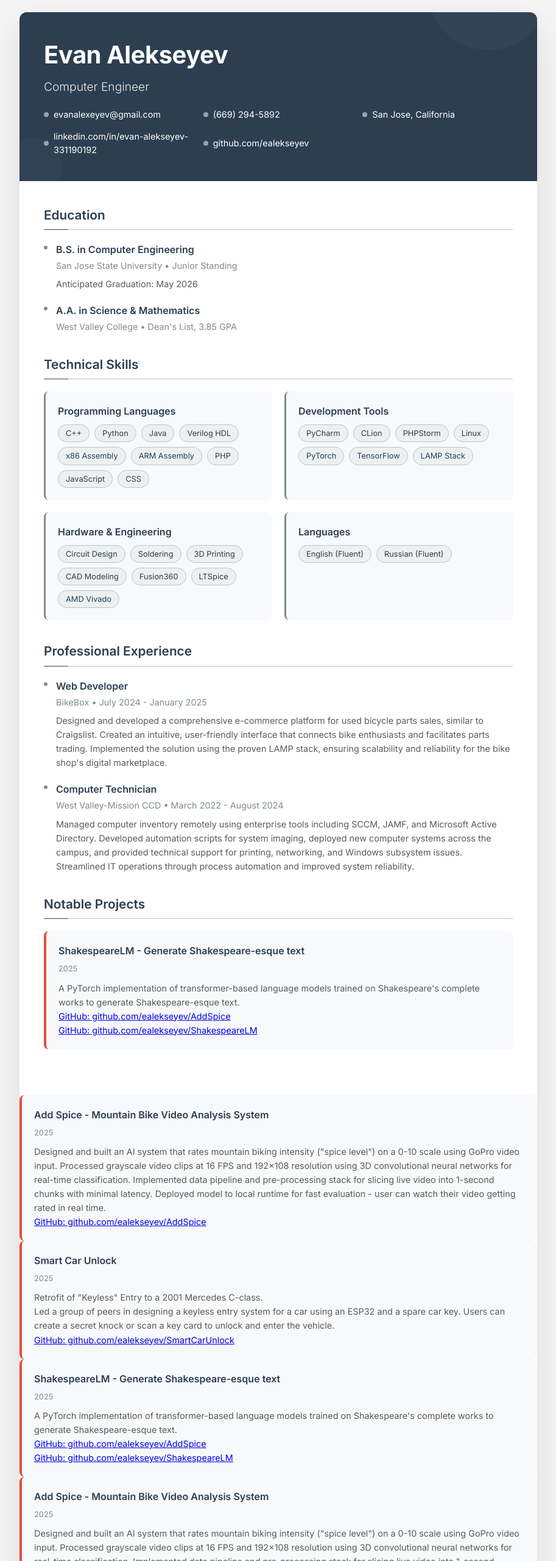
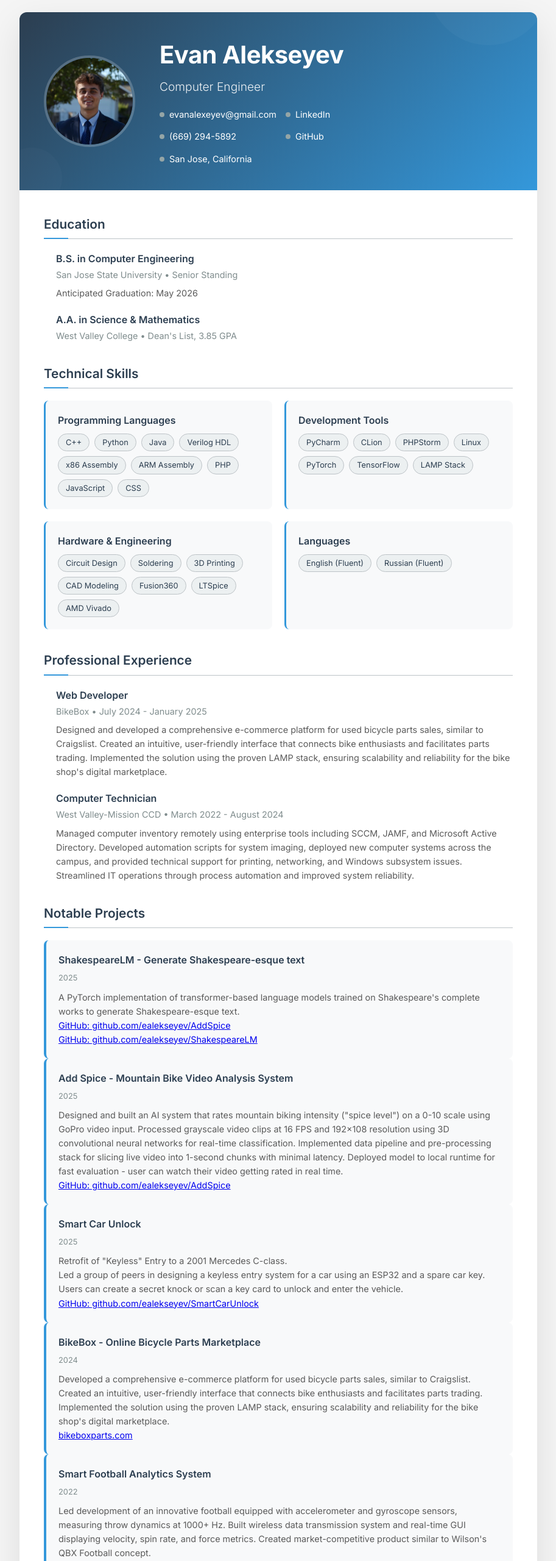
Before and after one commit to ealekseyev/portfolio, a plain HTML site: page index.html in a window 1280 px wide. Shown: the top 2560 px of the page at 61% size, without its empty margins (183-1096 px from the left). Drawn offline with Linux system fonts and the light colour scheme.

Commit message:
fix previous changed

```diff
--- a/index.html
+++ b/index.html
@@ -33,11 +33,28 @@
         }
 
         .header {
-            background: #2c3e50;
+            background: linear-gradient(135deg, #2c3e50 0%, #3498db 100%);
             color: white;
             padding: 40px;
             position: relative;
             overflow: hidden;
+            display: flex;
+            align-items: center;
+            gap: 40px;
+        }
+
+        .profile-photo {
+            width: 150px;
+            height: 150px;
+            border-radius: 50%;
+            border: 4px solid rgba(255, 255, 255, 0.2);
+            object-fit: cover;
+            transition: transform 0.3s ease, border-color 0.3s ease;
+        }
+
+        .profile-photo:hover {
+            transform: scale(1.05);
+            border-color: rgba(255, 255, 255, 0.4);
         }
 
         .header::before {
@@ -83,7 +100,7 @@
 
         .contact-info {
             display: grid;
-            grid-template-columns: repeat(auto-fit, minmax(200px, 1fr));
+            grid-template-columns: repeat(2, 1fr);
             gap: 15px;
             font-size: 0.9em;
         }
@@ -92,6 +109,13 @@
             display: flex;
             align-items: center;
             gap: 8px;
+            transition: transform 0.2s ease;
+            cursor: pointer;
+        }
+
+        .contact-item:hover {
+            transform: translateX(5px);
+            color: #3498db;
         }
 
         .contact-item::before {
@@ -119,6 +143,11 @@
             padding-bottom: 8px;
             border-bottom: 1px solid #bdc3c7;
             position: relative;
+            transition: color 0.3s ease;
+        }
+
+        .section-title:hover {
+            color: #3498db;
         }
 
         .section-title::after {
@@ -127,25 +156,24 @@
             bottom: -1px;
             left: 0;
             width: 40px;
-            height: 1px;
-            background: #34495e;
+            height: 2px;
+            background: #3498db;
+            transition: width 0.3s ease;
+        }
+
+        .section-title:hover::after {
+            width: 100px;
         }
 
         .education-item, .experience-item {
             margin-bottom: 20px;
             padding-left: 20px;
             position: relative;
+            transition: transform 0.3s ease;
         }
 
-        .education-item::before, .experience-item::before {
-            content: '';
-            position: absolute;
-            left: 0;
-            top: 6px;
-            width: 6px;
-            height: 6px;
-            background: #7f8c8d;
-            border-radius: 50%;
+        .education-item:hover, .experience-item:hover {
+            transform: translateX(10px);
         }
 
         .degree, .job-title {
@@ -176,7 +204,13 @@
             background: #f8f9fa;
             padding: 20px;
             border-radius: 8px;
-            border-left: 3px solid #7f8c8d;
+            border-left: 3px solid #3498db;
+            transition: transform 0.3s ease, box-shadow 0.3s ease;
+        }
+
+        .skill-category:hover {
+            transform: translateY(-5px);
+            box-shadow: 0 10px 20px rgba(0,0,0,0.1);
         }
 
         .skill-category h4 {
@@ -217,13 +251,14 @@
             background: #f8f9fa;
             padding: 20px;
             border-radius: 8px;
-            border-left: 4px solid #e74c3c;
+            border-left: 4px solid #3498db;
             transition: all 0.3s ease;
         }
 
         .project-item:hover {
-            transform: translateX(5px);
+            transform: translateX(5px) translateY(-2px);
             box-shadow: 0 5px 15px rgba(0,0,0,0.1);
+            background: linear-gradient(to right, #f8f9fa, white);
         }
 
         .project-title {
@@ -255,6 +290,17 @@
         }
 
         @media (max-width: 768px) {
+            .header {
+                flex-direction: column;
+                text-align: center;
+                padding: 20px;
+            }
+
+            .profile-photo {
+                width: 120px;
+                height: 120px;
+            }
+
             .name {
                 font-size: 2em;
             }
@@ -270,21 +316,30 @@
             .skills-grid {
                 grid-template-columns: 1fr;
             }
+
+            .section img {
+                height: 200px !important;
+            }
+
+            .section > div[style*="grid-template-columns"] {
+                grid-template-columns: 1fr !important;
+            }
         }
     </style>
 </head>
 <body>
     <div class="resume-container">
         <div class="header">
+            <img src="evan.jpg" alt="Evan Alekseyev" class="profile-photo">
             <div class="header-content">
                 <h1 class="name">Evan Alekseyev</h1>
                 <p class="title">Computer Engineer</p>
                 <div class="contact-info">
-                    <div class="contact-item">evanalexeyev@gmail.com</div>
+                    <div onclick="window.location.href='mailto:evanalexeyev@gmail.com'" class="contact-item">evanalexeyev@gmail.com</div>
+                    <div onclick="window.open('https://www.linkedin.com/in/evan-alekseyev-331190192/', '_blank')" class="contact-item">LinkedIn</div>
                     <div class="contact-item">(669) 294-5892</div>
+                    <div onclick="window.open('https://github.com/ealekseyev', '_blank')" class="contact-item">GitHub</div>
                     <div class="contact-item">San Jose, California</div>
-                    <div class="contact-item">linkedin.com/in/evan-alekseyev-331190192</div>
-                    <div class="contact-item">github.com/ealekseyev</div>
                 </div>
             </div>
         </div>
@@ -294,7 +349,7 @@
                 <h2 class="section-title">Education</h2>
                 <div class="education-item">
                     <div class="degree">B.S. in Computer Engineering</div>
-                    <div class="institution">San Jose State University • Junior Standing</div>
+                    <div class="institution">San Jose State University • Senior Standing</div>
                     <div class="description">Anticipated Graduation: May 2026</div>
                 </div>
                 <div class="education-item">
@@ -374,7 +429,8 @@
 
             <section class="section">
                 <h2 class="section-title">Notable Projects</h2>
-                <div class="project-item">
+                <div class="projects-grid">
+                    <div class="project-item">
                     <div class="project-title">ShakespeareLM - Generate Shakespeare-esque text</div>
                         <div class="project-period">2025</div>
                         <div class="description">
@@ -399,27 +455,9 @@
                         <br><a href="https://github.com/ealekseyev/SmartCarUnlock">GitHub: github.com/ealekseyev/SmartCarUnlock</a>
                     </div>
                 </div>
-                <div class="projects-grid">
-                    <div class="project-item">
-                        <div class="project-title">ShakespeareLM - Generate Shakespeare-esque text</div>
-                            <div class="project-period">2025</div>
-                            <div class="description">
-                                A PyTorch implementation of transformer-based language models trained on Shakespeare's complete works to generate Shakespeare-esque text.                                <br><a href="https://github.com/ealekseyev/AddSpice">GitHub: github.com/ealekseyev/AddSpice</a>
-                                <br><a href="https://github.com/ealekseyev/ShakespeareLM">GitHub: github.com/ealekseyev/ShakespeareLM</a>
-                            </div>
-                        </div>
-                    </div>
-                    <div class="project-item">
-                        <div class="project-title">Add Spice - Mountain Bike Video Analysis System</div>
-                        <div class="project-period">2025</div>
-                        <div class="description">
-                            Designed and built an AI system that rates mountain biking intensity ("spice level") on a 0-10 scale using GoPro video input. Processed grayscale video clips at 16 FPS and 192×108 resolution using 3D convolutional neural networks for real-time classification. Implemented data pipeline and pre-processing stack for slicing live video into 1-second chunks with minimal latency. Deployed model to local runtime for fast evaluation - user can watch their video getting rated in real time.
-                            <br><a href="https://github.com/ealekseyev/AddSpice">GitHub: github.com/ealekseyev/AddSpice</a>
-                        </div>
-                    </div>
                     <div class="project-item">
                         <div class="project-title">BikeBox - Online Bicycle Parts Marketplace</div>
-                        <div class="project-period">2022</div>
+                        <div class="project-period">2024</div>
                         <div class="description">
                             Developed a comprehensive e-commerce platform for used bicycle parts sales, similar to Craigslist. Created an intuitive, user-friendly interface that connects bike enthusiasts and facilitates parts trading. Implemented the solution using the proven LAMP stack, ensuring scalability and reliability for the bike shop's digital marketplace.
                             <br><a href="https://bikeboxparts.com">bikeboxparts.com</a>
@@ -448,7 +486,7 @@
                     </div>
                     <div class="project-item">
                         <div class="project-title">IoT Smart Home Integration</div>
-                        <div class="project-period">2020 - Present</div>
+                        <div class="project-period">2020</div>
                         <div class="description">
                             Designed and 3D-printed an automated light switch system using Arduino and servo motor. Integrated with Google Home API for voice control functionality. Created seamless smart home experience through webhook-based automation.
                         </div>
@@ -462,6 +500,26 @@
                     </div>
                 </div>
             </section>
+
+            <section class="section">
+                <h2 class="section-title">About Me</h2>
+                <p style="margin-bottom: 20px;">
+                    When I'm not coding or building things, you'll find me exploring the outdoors.
+                    I'm passionate about pushing my limits and finding adventure in beautiful landscapes.
+                </p>
+                <div style="display: grid; grid-template-columns: repeat(3, 1fr); gap: 20px; margin: 30px 0;">
+                    <img src="backpacking.jpg" alt="Backpacking Adventure" style="width: 100%; height: 250px; object-fit: cover; border-radius: 8px; transition: transform 0.3s ease;">
+                    <img src="halfdome.jpg" alt="Half Dome Hike" style="width: 100%; height: 250px; object-fit: cover; border-radius: 8px; transition: transform 0.3s ease;">
+                    <img src="mtb.jpg" alt="Mountain Biking" style="width: 100%; height: 250px; object-fit: cover; border-radius: 8px; transition: transform 0.3s ease;">
+                </div>
+                <p style="font-size: 0.9em; line-height: 1.6; color: #5a5a5a;">
+                    From multi-day backpacking trips in the Alps to conquering Half Dome's cables and shredding local mountain biking trails,
+                    I find joy in challenging myself in the outdoors. These adventures not only keep me physically active
+                    but also help me take a break from the hustle and bustle of engineering.
+                    Whether it's planning a trip up a mountain or finding the perfect line down a trail,
+                    I apply the same analytical mindset that serves me in my professional work.
+                </p>
+            </section>
         </div>
     </div>
 </body>
```
